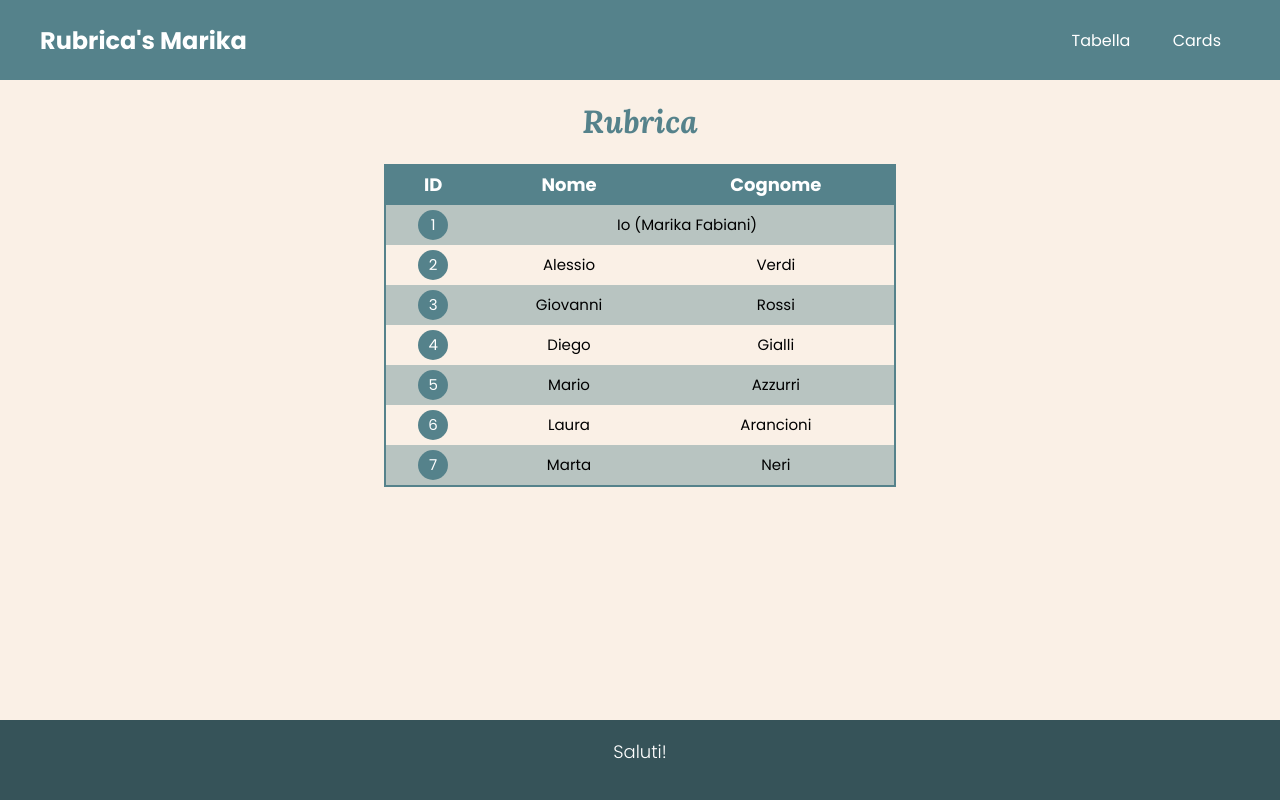
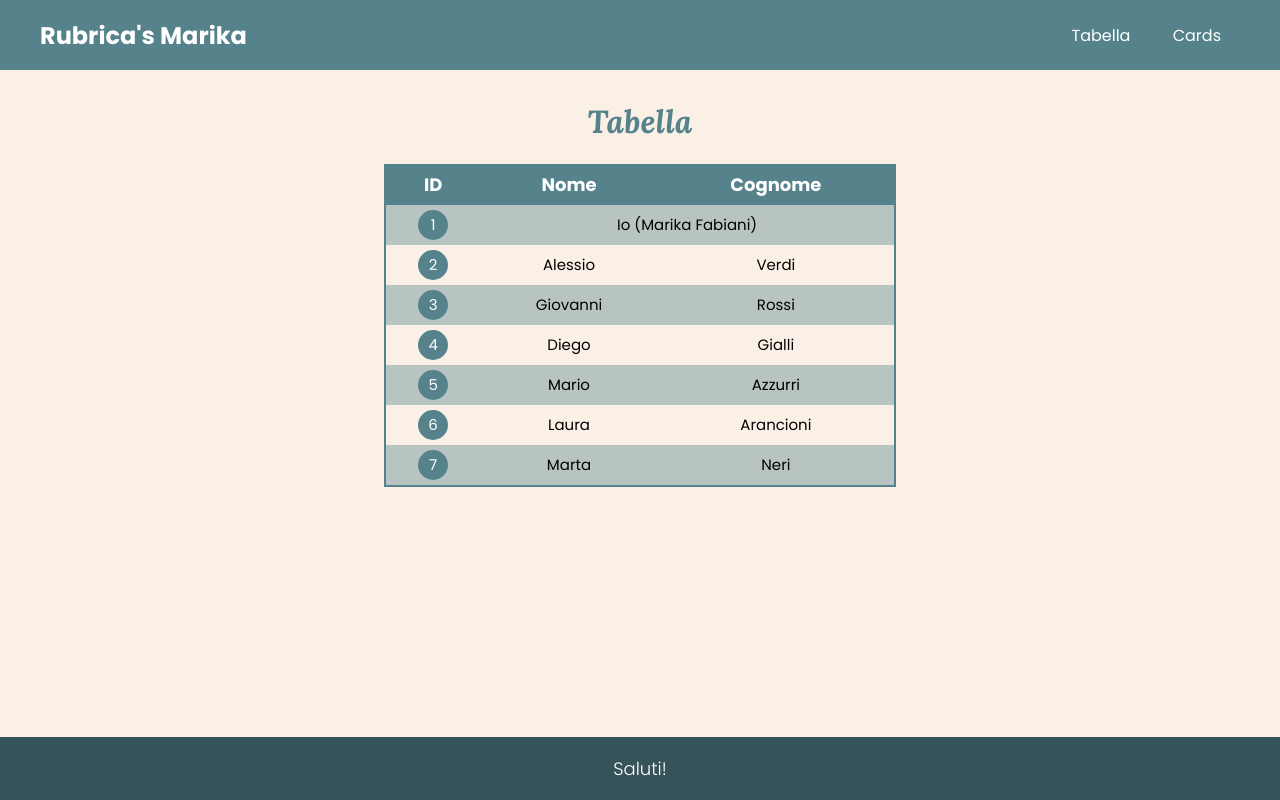
Before and after one commit to marikafabiani/rubrica, a plain HTML site: page index.html in a window 1280 px wide. Drawn offline with Linux system fonts and the light colour scheme.

Commit message:
fixed problems of overflow and improve grid of card.html

```diff
--- a/index.html
+++ b/index.html
@@ -4,19 +4,19 @@
     <meta charset="UTF-8">
     <meta http-equiv="X-UA-Compatible" content="IE=edge">
     <meta name="viewport" content="width=device-width, initial-scale=1.0">
-    <title>Rubrica personale</title>
+    <title>Rubrica's Marika</title>
     <link rel="stylesheet" type="text/css" href="/styles/index.css">
 </head>
 <body class="container__table">
     <header>
-        <h2> Rubrica's Marika</h2>
+        <h2><a id="header__title" href="index.html"> Rubrica's Marika </a></h2>
         <ul class="menu">
             <li><a href="index.html">Tabella</a></li>
             <li><a href="card.html">Cards</a></li>
         </ul>
     </header>
     <main>
-        <h1 class="titolo">Rubrica</h1>
+        <h1 class="page__title">Tabella</h1>
         <table class="table">
             <tr class="table__head">
                 <th>ID</th>
--- a/styles/card.css
+++ b/styles/card.css
@@ -35,6 +35,11 @@ header {
     padding: 5px 40px;
 }
 
+#header__title {
+    text-decoration: none;
+    color: white
+}
+
 .menu li {
     text-decoration: none;
     display: inline-block;
@@ -55,14 +60,15 @@ header {
 
 main {
     grid-area: main;
+    margin: 0 300px;
     display: grid;
-    grid-template-columns: repeat(6, 1fr);
-    grid-template-rows: 10% repeat(2, 100px);
+    grid-template-columns: repeat(4, 1fr);
+    grid-template-rows: 15% repeat(3, 100px);
     gap: 20px;
 }
 
-.titolo {
-    grid-column: 1/ 7;
+.page__title {
+    grid-column: 1/5;
     text-align: center;
     color: #55828B;
     font-family: 'Lora', serif;
@@ -71,6 +77,7 @@ main {
 
 
 .card {
+
     background-color: #55828B;
     display: flex;
     align-items: center;
@@ -91,14 +98,6 @@ main {
     white-space: nowrap;
     overflow: hidden;
     text-overflow: ellipsis
-}
-
-.card-1{
-    grid-column-start: 2;
-}
-
-.card-5 {
-    grid-column-start: 2;
 }
 
 .card__img {
@@ -143,7 +142,7 @@ footer p {
 @media screen and (min-width: 768px) and (max-width: 991px) {
     main {
         grid-template-columns: repeat(3, 1fr);
-        grid-template-rows: 10% repeat(3, 100px);
+        grid-template-rows: 20% repeat(3, 100px);
         margin: 0 20px;
         gap:0;
         margin: 0 auto;
--- a/styles/contacts.css
+++ b/styles/contacts.css
@@ -27,6 +27,7 @@ body {
     ;
     row-gap: 30px;
     column-gap: 50px;
+    overflow: auto;
 }
 
 header {
@@ -182,14 +183,14 @@ section {
 }
 
 footer {
-
     background-color: #365359;
     height: 70px;
     display: flex;
     justify-content: center;
+    align-items: center;
 }
 
-footer p {
+footer div {
     color: white;
     font-size: large;
     font-weight: 200;
@@ -216,7 +217,7 @@ footer p {
 @media screen and (min-width: 768px) and (max-width: 991px) {
     .container {
         height: 100%;
-        grid-template-rows: 20% auto;
+        grid-template-rows: 40% auto;
         margin: 20px 20px;
     }
     .contact__image {
--- a/styles/index.css
+++ b/styles/index.css
@@ -4,27 +4,27 @@
 
 html {
     font-family: 'Poppins', sans-serif;
-}
-
-body {
-    background-color:#faf0e6;
+    overflow: initial;
+    height: 100%
 }
 
 .container__table {
+    background-color:#faf0e6;
+    min-height: 100%;
     margin: 0 auto;
-    width: 100vw;
-    min-height: 100vh;
     display: grid;
     grid-template-columns: repeat(3, 1fr);
-    grid-template-rows: 10% 80% auto;
+    grid-template-rows: 80px 80% auto;
     grid-template-areas:
     "header header header"
     "main main main"
     "footer footer footer";
+    overflow: auto;
 
 }
 
 header {
+    max-height: 60px;
     grid-area: header;
     display: flex;
     justify-content: space-between;
@@ -33,6 +33,11 @@ header {
     color: white;
     align-items: center;
     padding: 5px 40px;
+}
+
+#header__title {
+    text-decoration: none;
+    color: white
 }
 
 .menu li {
@@ -53,7 +58,7 @@ header {
     color: white;
 }
 
-.titolo {
+.page__title {
     text-align: center;
     color: #55828B;
     font-family: 'Lora', serif;
@@ -61,18 +66,19 @@ header {
 }
 
 main {
+    padding-bottom: 20px;
     grid-area: main;
 }
 
 table {
     margin: auto;
     margin-top: 20px;
-    width: 40%;
     text-align: center;
     border: 2px #55828B solid;
     border-radius: 10px;
     font-size: 15px;
     border-collapse: collapse;
+    width: 40%
 
 }
 
@@ -124,7 +130,7 @@ footer {
     grid-area: footer;
     background-color: #365359;
     text-align: center;
-
+    margin-top: auto;
 }
 
 footer p {
```
Also changed, not shown: card.html (+3 -3 lines), contacts/marika.html (+1 -1 lines).
